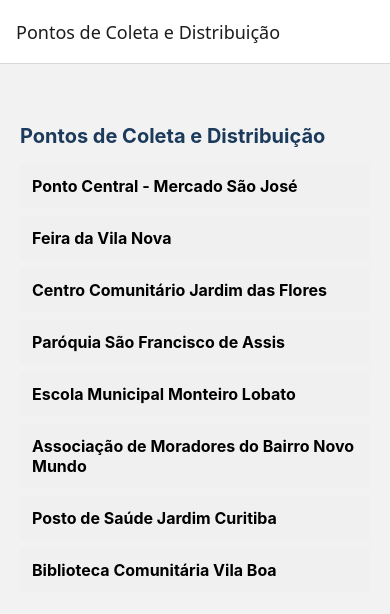
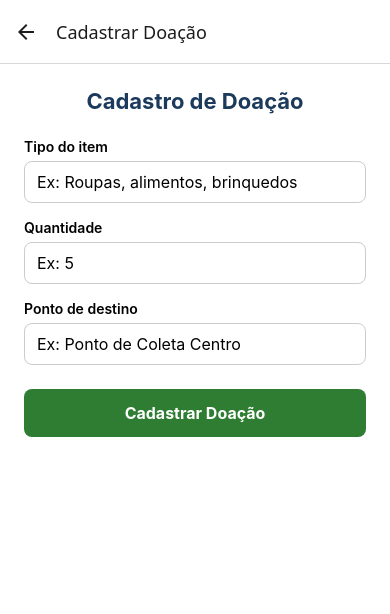
Before and after one commit to SaraOliveira-404/instituto-mao-amiga, a React Native app: screen /CadastroDoacao in a window 390 px wide. Shown: the top 614 px of the page. Built offline with nearby package versions, Linux system fonts and the light colour scheme.

Commit message:
feat: adiciona formulário de cadastro de doação com validação, refs #05

```diff
--- a/App.tsx
+++ b/App.tsx
@@ -2,10 +2,12 @@ import { NavigationContainer } from '@react-navigation/native';
 import { createNativeStackNavigator } from '@react-navigation/native-stack';
 import ListaPontos from './ListaPontos';
 import DetalhePonto from './DetalhePonto';
+import CadastroDoacao from './CadastroDoacao';
 
 export type RootStackParamList = {
   ListaPontos: undefined;
   DetalhePonto: { pontoId: string };
+  CadastroDoacao: undefined;
 };
 
 const Stack = createNativeStackNavigator<RootStackParamList>();
@@ -24,6 +26,11 @@ export default function App() {
           component={DetalhePonto}
           options={{ title: 'Detalhes do Ponto' }}
         />
+        <Stack.Screen
+          name="CadastroDoacao"
+          component={CadastroDoacao}
+          options={{ title: 'Cadastrar Doação' }}
+        />
       </Stack.Navigator>
     </NavigationContainer>
   );
--- /dev/null
+++ b/CadastroDoacao.tsx
@@ -0,0 +1,98 @@
+import { useState } from 'react';
+import { View, Text, TextInput, TouchableOpacity, StyleSheet } from 'react-native';
+
+export default function CadastroDoacao() {
+  const [tipoItem, setTipoItem] = useState('');
+  const [quantidade, setQuantidade] = useState('');
+  const [pontoDestino, setPontoDestino] = useState('');
+  const [erroQuantidade, setErroQuantidade] = useState('');
+
+  function validarQuantidade(valor: string) {
+    setQuantidade(valor);
+
+    if (valor.trim() === '') {
+      setErroQuantidade('Informe a quantidade.');
+      return;
+    }
+
+    const apenasInteiro = /^\d+$/;
+    if (!apenasInteiro.test(valor)) {
+      setErroQuantidade('Quantidade deve ser um número inteiro.');
+      return;
+    }
+
+    setErroQuantidade('');
+  }
+
+  function handleCadastrar() {
+    validarQuantidade(quantidade);
+  }
+
+  return (
+    <View style={styles.container}>
+      <Text style={styles.titulo}>Cadastro de Doação</Text>
+
+      <View style={styles.campo}>
+        <Text style={styles.label}>Tipo do item</Text>
+        <TextInput
+          style={styles.input}
+          placeholder="Ex: Roupas, alimentos, brinquedos"
+          value={tipoItem}
+          onChangeText={setTipoItem}
+        />
+      </View>
+
+      <View style={styles.campo}>
+        <Text style={styles.label}>Quantidade</Text>
+        <TextInput
+          style={styles.input}
+          placeholder="Ex: 5"
+          keyboardType="numeric"
+          value={quantidade}
+          onChangeText={validarQuantidade}
+        />
+        {erroQuantidade !== '' && (
+          <Text style={styles.erro}>{erroQuantidade}</Text>
+        )}
+      </View>
+
+      <View style={styles.campo}>
+        <Text style={styles.label}>Ponto de destino</Text>
+        <TextInput
+          style={styles.input}
+          placeholder="Ex: Ponto de Coleta Centro"
+          value={pontoDestino}
+          onChangeText={setPontoDestino}
+        />
+      </View>
+
+      <TouchableOpacity style={styles.botao} onPress={handleCadastrar}>
+        <Text style={styles.textoBotao}>Cadastrar Doação</Text>
+      </TouchableOpacity>
+    </View>
+  );
+}
+
+const styles = StyleSheet.create({
+  container: { flex: 1, backgroundColor: '#fff', padding: 24 },
+  titulo: { fontSize: 22, fontWeight: 'bold', marginBottom: 24, textAlign: 'center', color: '#1B3A5C' },
+  campo: { marginBottom: 16 },
+  label: { fontSize: 14, fontWeight: '600', marginBottom: 6 },
+  input: {
+    borderWidth: 1,
+    borderColor: '#ccc',
+    borderRadius: 8,
+    paddingHorizontal: 12,
+    paddingVertical: 10,
+    fontSize: 16,
+  },
+  erro: { color: '#d32f2f', fontSize: 13, marginTop: 4 },
+  botao: {
+    backgroundColor: '#2e7d32',
+    borderRadius: 8,
+    paddingVertical: 14,
+    alignItems: 'center',
+    marginTop: 8,
+  },
+  textoBotao: { color: '#fff', fontWeight: 'bold', fontSize: 16 },
+});
--- a/ListaPontos.tsx
+++ b/ListaPontos.tsx
@@ -83,6 +83,12 @@ function ListaPontos({ navigation }: Props) {
   return (
     <View style={styles.container}>
       <Text style={styles.titulo}>Pontos de Coleta e Distribuição</Text>
+      <TouchableOpacity
+        style={styles.botaoCadastro}
+        onPress={() => navigation.navigate('CadastroDoacao')}
+      >
+        <Text style={styles.botaoCadastroTexto}>+ Cadastrar Doação</Text>
+      </TouchableOpacity>
       <FlatList
         data={pontosMock}
         keyExtractor={(ponto) => ponto.id}
@@ -104,4 +110,6 @@ const styles = StyleSheet.create({
   titulo: { fontSize: 20, fontWeight: 'bold', marginBottom: 16, color: '#1B3A5C' },
   item: { padding: 12, marginBottom: 8, backgroundColor: '#F0F0F0' },
   itemNome: { fontSize: 16, fontWeight: 'bold' },
+  botaoCadastro: {backgroundColor: '#2e7d32', borderRadius: 8, padding: 12, alignItems: 'center',marginBottom: 16},
+  botaoCadastroTexto: { color: '#fff', fontWeight: 'bold', fontSize: 15 },
 });
--- a/package.json
+++ b/package.json
@@ -9,8 +9,8 @@
     "web": "expo start --web"
   },
   "dependencies": {
-    "@react-navigation/native": "^7.3.16",
-    "@react-navigation/native-stack": "^7.18.8",
+    "@react-navigation/native": "^7.3.18",
+    "@react-navigation/native-stack": "^7.18.10",
     "expo": "~54.0.35",
     "expo-status-bar": "~3.0.9",
     "react": "19.1.0",
```
Also changed, not shown: 1 other file (tests, documents, lock files or other folders).
